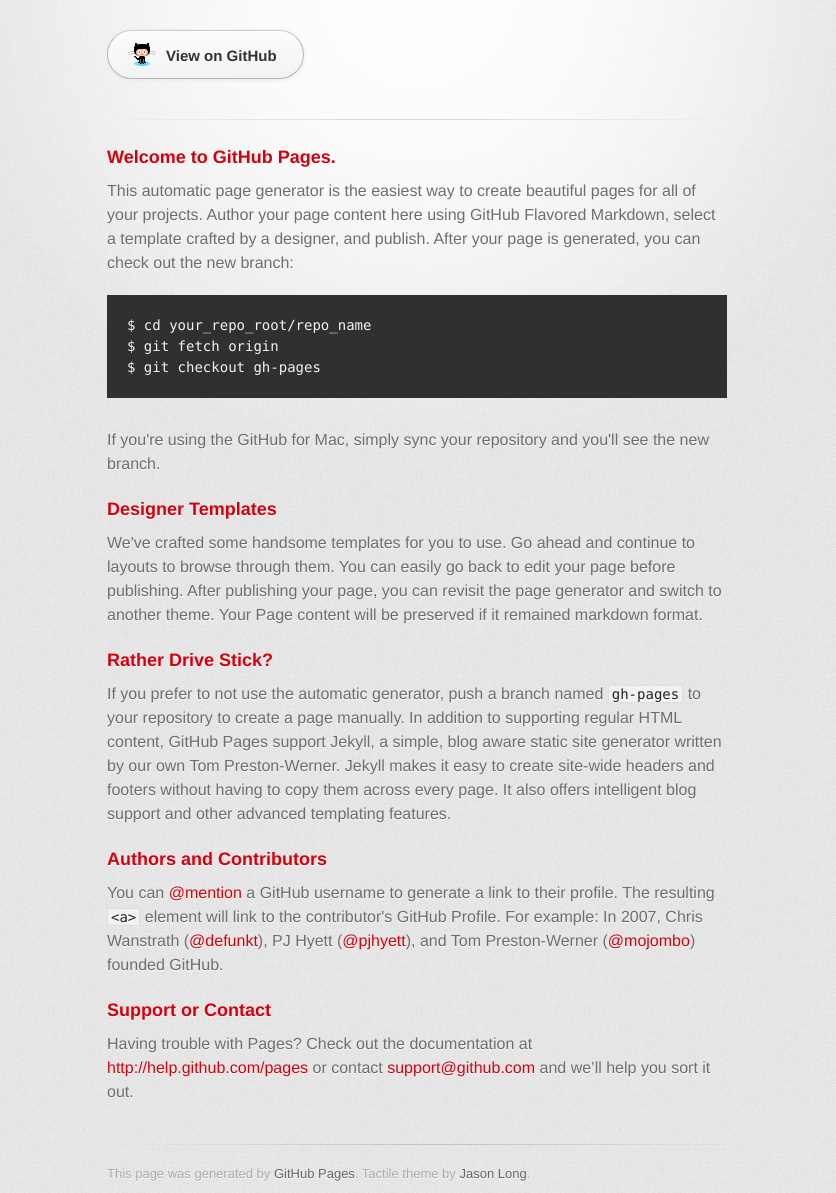
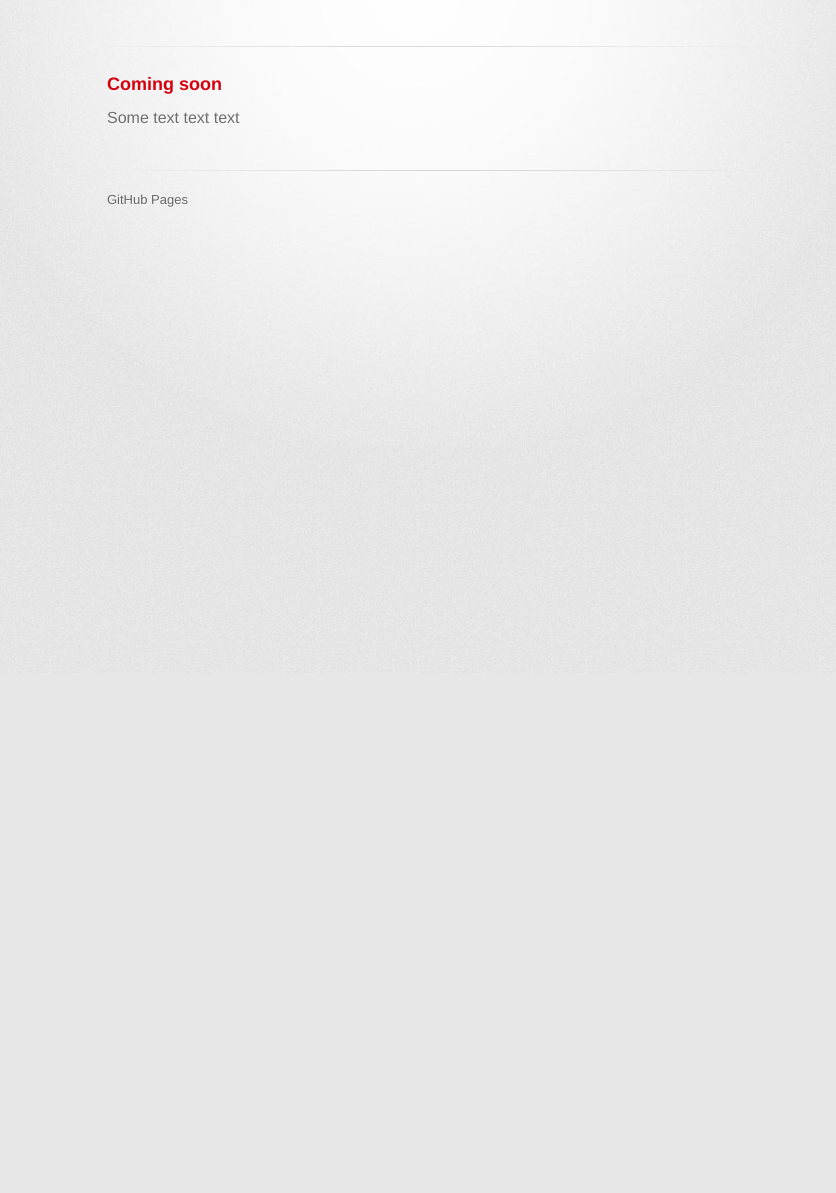
Before and after one commit to kozhukalov/kozhukalov.github.io, a plain HTML site: page index.html in a window 1280 px wide. Shown: the part 127-1320 px from the top of the page, without its empty margins (223-1059 px from the left). After the commit the page ends 800 px from the top, so only its background shows below. Drawn offline with Linux system fonts and the light colour scheme; a web font is replaced by a local one.

Commit message:
Coming soon

```diff
--- a/index.html
+++ b/index.html
@@ -10,7 +10,7 @@
     <!--[if lt IE 9]>
     <script src="//html5shiv.googlecode.com/svn/trunk/html5.js"></script>
     <![endif]-->
-    <title>Kozhukalov.github.com by kozhukalov</title>
+    <title>Vladimir Kozhukalov personal page</title>
   </head>
 
   <body>
@@ -22,43 +22,16 @@
           <h2>pages</h2>
         </header>
 
-        <section id="downloads" class="clearfix">
-          <a href="https://github.com/kozhukalov" id="view-on-github" class="button"><span>View on GitHub</span></a>
-        </section>
-
         <hr>
 
         <section id="main_content">
-          <h3>Welcome to GitHub Pages.</h3>
+          <h3>Coming soon</h3>
 
-<p>This automatic page generator is the easiest way to create beautiful pages for all of your projects. Author your page content here using GitHub Flavored Markdown, select a template crafted by a designer, and publish. After your page is generated, you can check out the new branch:</p>
+<p>Some text text text</p>
 
-<pre><code>$ cd your_repo_root/repo_name
-$ git fetch origin
-$ git checkout gh-pages
-</code></pre>
-
-<p>If you're using the GitHub for Mac, simply sync your repository and you'll see the new branch.</p>
-
-<h3>Designer Templates</h3>
-
-<p>We've crafted some handsome templates for you to use. Go ahead and continue to layouts to browse through them. You can easily go back to edit your page before publishing. After publishing your page, you can revisit the page generator and switch to another theme. Your Page content will be preserved if it remained markdown format.</p>
-
-<h3>Rather Drive Stick?</h3>
-
-<p>If you prefer to not use the automatic generator, push a branch named <code>gh-pages</code> to your repository to create a page manually. In addition to supporting regular HTML content, GitHub Pages support Jekyll, a simple, blog aware static site generator written by our own Tom Preston-Werner. Jekyll makes it easy to create site-wide headers and footers without having to copy them across every page. It also offers intelligent blog support and other advanced templating features.</p>
-
-<h3>Authors and Contributors</h3>
-
-<p>You can <a href="https://github.com/blog/821" class="user-mention">@mention</a> a GitHub username to generate a link to their profile. The resulting <code>&lt;a&gt;</code> element will link to the contributor's GitHub Profile. For example: In 2007, Chris Wanstrath (<a href="https://github.com/defunkt" class="user-mention">@defunkt</a>), PJ Hyett (<a href="https://github.com/pjhyett" class="user-mention">@pjhyett</a>), and Tom Preston-Werner (<a href="https://github.com/mojombo" class="user-mention">@mojombo</a>) founded GitHub.</p>
-
-<h3>Support or Contact</h3>
-
-<p>Having trouble with Pages? Check out the documentation at <a href="http://help.github.com/pages">http://help.github.com/pages</a> or contact <a href="mailto:support@github.com">support@github.com</a> and we’ll help you sort it out.</p>
-        </section>
 
         <footer>
-          This page was generated by <a href="http://pages.github.com">GitHub Pages</a>. Tactile theme by <a href="http://twitter.com/jasonlong">Jason Long</a>.
+          <a href="http://pages.github.com">GitHub Pages</a>
         </footer>
 
 
```
